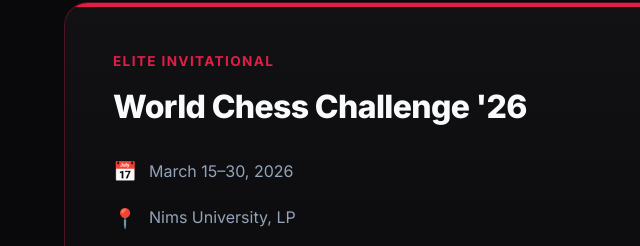
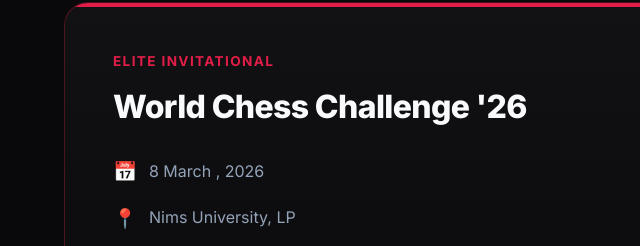
Before and after one commit to Amitbouddh/Chess-website, a plain HTML site: page index.html in a window 1280 px wide. Shown: the part 1559-1805 px from the top of the page, 8-648 px from the left. Drawn offline with Linux system fonts and the light colour scheme.

Commit message:
Update index.html

```diff
--- a/index.html
+++ b/index.html
@@ -675,7 +675,7 @@
           <h3>World Chess Challenge '26</h3>
 
           <div class="tourney-detail">
-            <div class="detail-item"><span class="detail-icon">📅</span> March 15–30, 2026</div>
+            <div class="detail-item"><span class="detail-icon">📅</span> 8 March , 2026</div>
             <div class="detail-item"><span class="detail-icon">📍</span> Nims University, LP</div>
             <div class="detail-item"><span class="detail-icon">⏱️</span> Rapid · 10m + 0s</div>
           </div>
```
